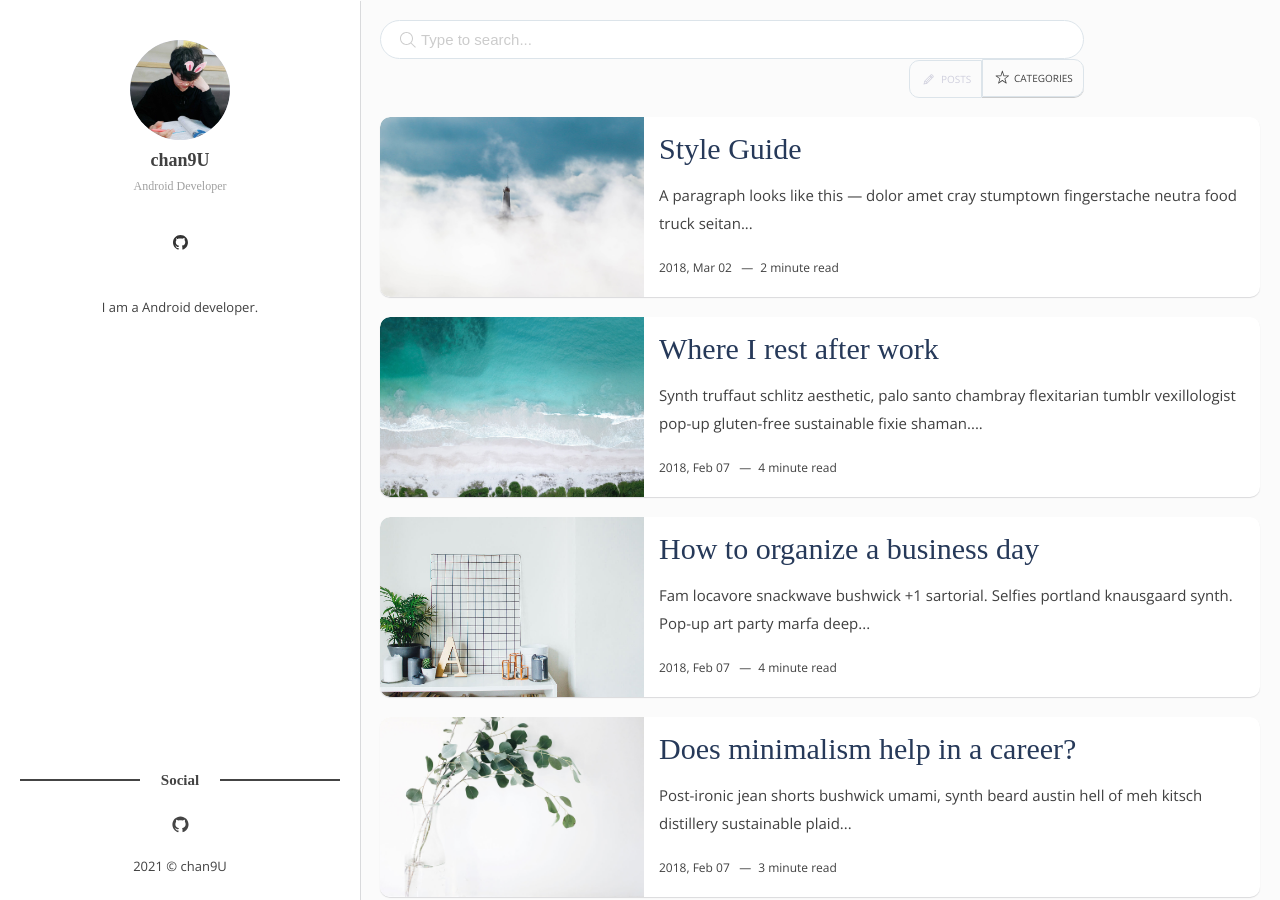
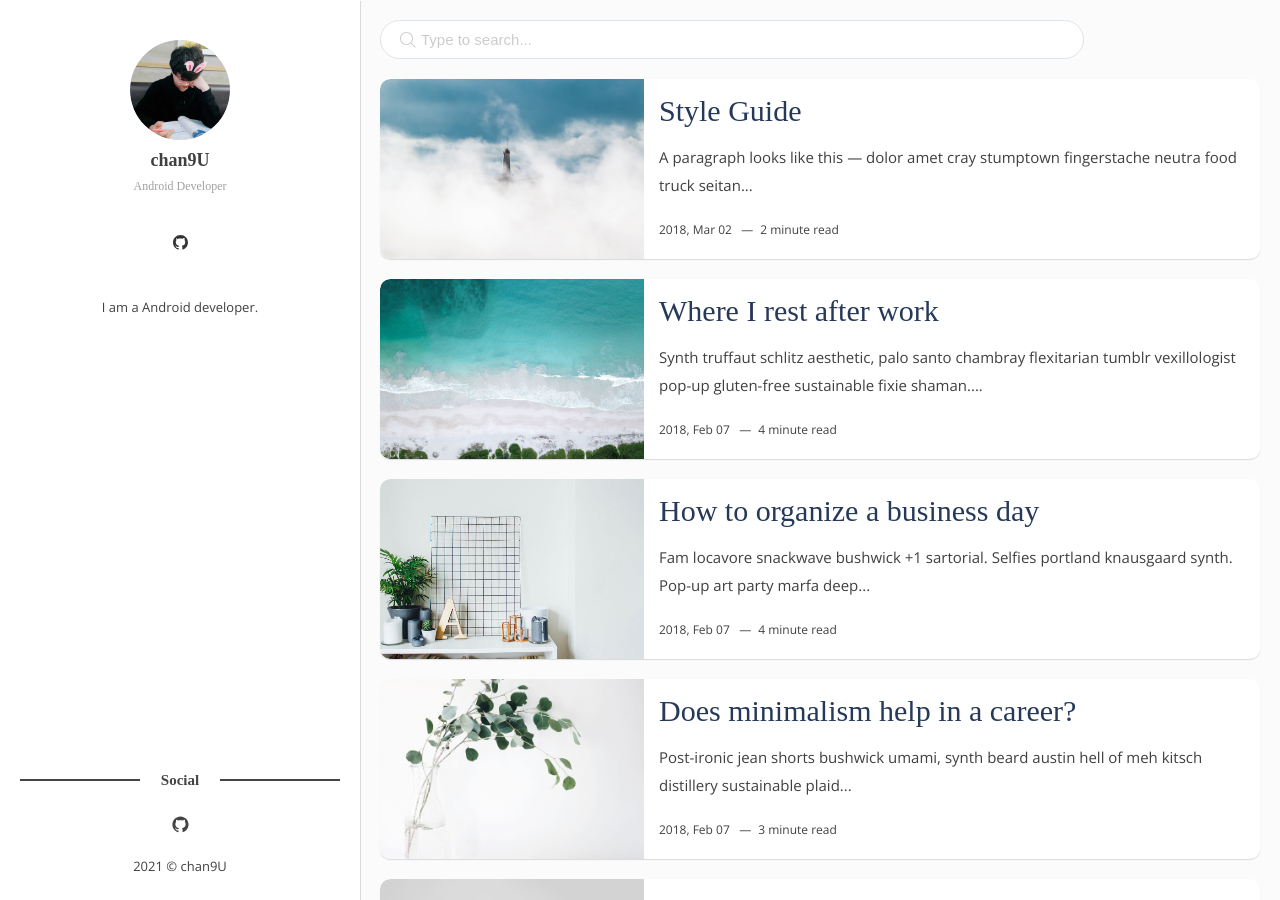
Before and after one commit to kyuchanE/kyuchanE.github.io, a Jekyll site: the page built from index.html, in a window 1280 px wide and 900 px high. Built offline with Jekyll 4.4.1, drawn with Linux system fonts in a browser that asks for light colours; some web fonts are replaced; the list of posts is cut into pages by our own code.

Commit message:
21.01.12 수정
21.01.12 수정

```diff
--- a/_includes/header.html
+++ b/_includes/header.html
@@ -7,14 +7,6 @@
         <div data-icon='ei-search' data-size='s'></div>
       </div>
       <ul id="js-results-container" class="c-search-results-list"></ul>
-      <div class="c-nav">
-  <ul class="c-nav__list u-lists-reset">
-    <li class="c-nav__item is-active">
-      <div data-icon='ei-pencil' data-size='s'></div> Posts</li>
-    <li class="c-nav__item">
-      <div data-icon='ei-star' data-size='s'></div> Categories</li>
-  </ul>
-</div>
     </div>
   </div>
 </header> <!-- /.c-header -->
```
